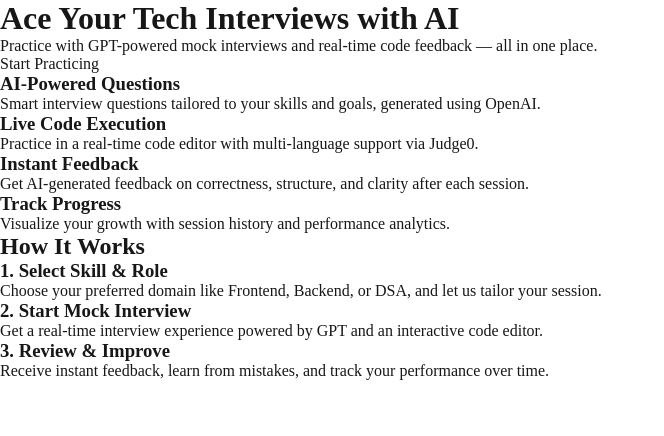
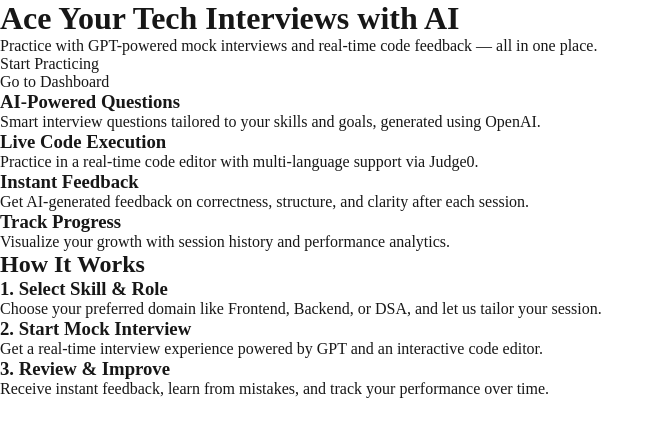
Before and after one commit to ArindamBiswas10/ai-interview-platform, a Next.js app in the folder apps/web/: page / in a window 1280 px wide. Shown: the top 436 px of the page, without its empty margins (0-664 px from the left). Built offline with nearby package versions, Linux system fonts and the light colour scheme.

Commit message:
Add AuthButton, SessionProvider, and protected dashboard route

```diff
--- a/apps/web/app/api/[...nextauth]/route.ts
+++ b/apps/web/app/api/[...nextauth]/route.ts
@@ -1,14 +1,16 @@
 import NextAuth from "next-auth";
 import GoogleProvider from "next-auth/providers/google";
 
-const handler = NextAuth({
+export const authOptions = {
   providers: [
     GoogleProvider({
       clientId: process.env.GOOGLE_CLIENT_ID!,
       clientSecret: process.env.GOOGLE_CLIENT_SECRET!,
     }),
   ],
-  secret: process.env.NEXTAUTH_SECRET,
-});
+  // add more config if needed
+};
+
+const handler = NextAuth(authOptions);
 
 export { handler as GET, handler as POST };
--- a/apps/web/app/page.tsx
+++ b/apps/web/app/page.tsx
@@ -1,3 +1,5 @@
+import Link from "next/link";
+
 const features = [
   {
     title: "AI-Powered Questions",
@@ -51,6 +53,13 @@
         </a>
       </div>
 
+
+      <div className="mt-6">
+          <Link href="/dashboard" className="text-blue-600 underline">
+            Go to Dashboard
+          </Link>
+        </div>
+
       {/* Features Section */}
       <section className="max-w-6xl mx-auto grid grid-cols-1 sm:grid-cols-2 md:grid-cols-2 gap-8">
         {features.map((f) => (
```
Also changed, not shown: apps/web/app/dashboard/page.tsx (added), apps/web/app/layout.tsx (line endings or trailing spaces).
